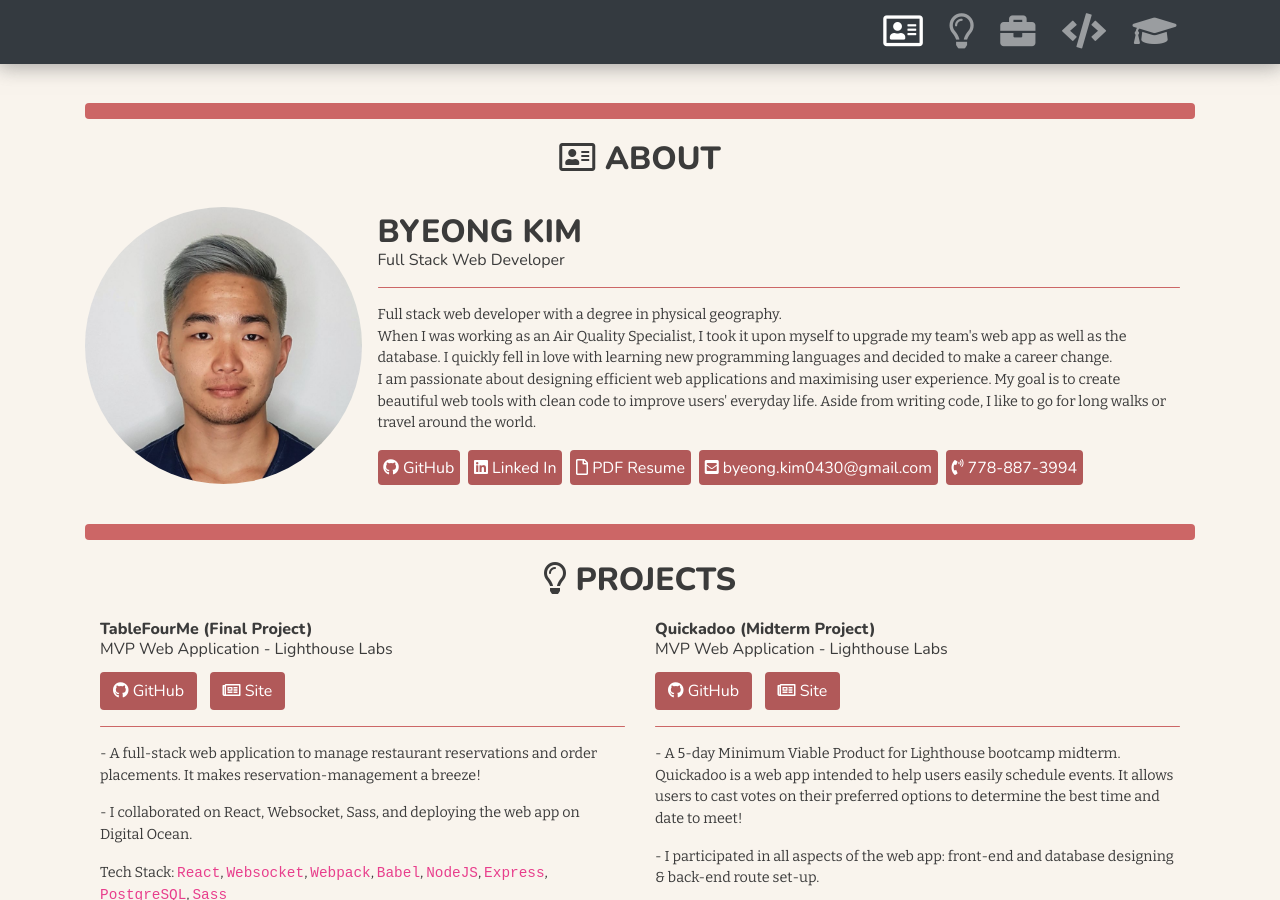
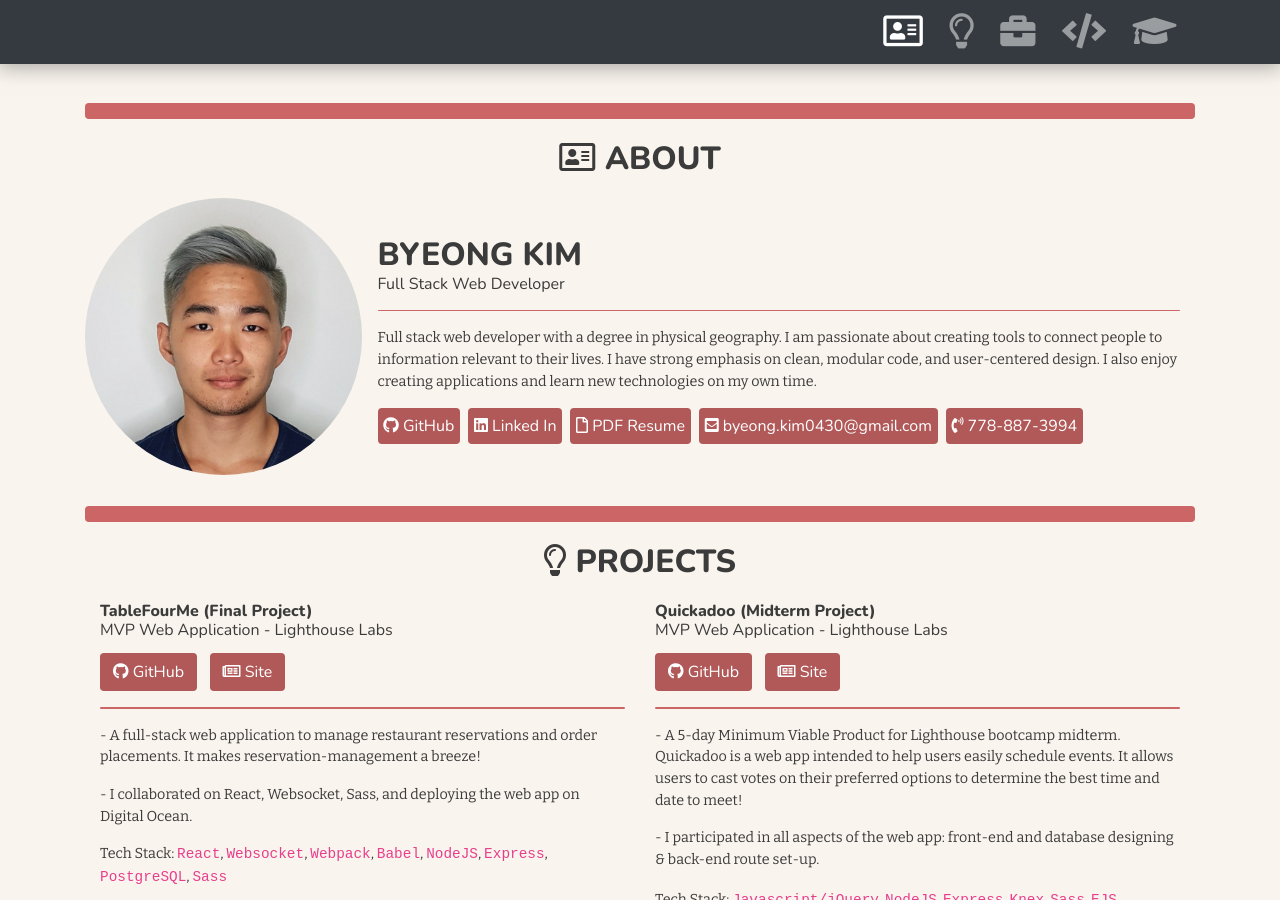
Before and after one commit to byeong0430/byeong0430.github.io, a Jekyll site: the page built from index.html, in a window 1280 px wide and 900 px high. Built offline with Jekyll 4.4.1, drawn with Linux system fonts in a browser that asks for light colours; nearby versions of some CDN libraries.

Commit message:
Update description

```diff
--- a/_config.yml
+++ b/_config.yml
@@ -18,12 +18,9 @@ role: Full Stack Web Developer
 email: byeong.kim0430@gmail.com
 telephone: 778-887-3994
 description: > # this means to ignore newlines until "baseurl:"
-  Full stack web developer with a degree in physical geography.<br/>
-  When I was working as an Air Quality Specialist, I took it upon myself to upgrade my team's web app as well as the database.
-  I quickly fell in love with learning new programming languages and decided to make a career change.<br/>
-  I am passionate about designing efficient web applications and maximising user experience.
-  My goal is to create beautiful web tools with clean code to improve users' everyday life.
-  Aside from writing code, I like to go for long walks or travel around the world.
+  Full stack web developer with a degree in physical geography.
+  I am passionate about creating tools to connect people to information relevant to their lives.
+  I have strong emphasis on clean, modular code, and user-centered design. I also enjoy creating applications and learn new technologies on my own time.
 baseurl: "" # the subpath of your site, e.g. /blog
 url: "http://byeong0430.github.io" # the base hostname & protocol for your site
 github_username:  byeong0430
```
